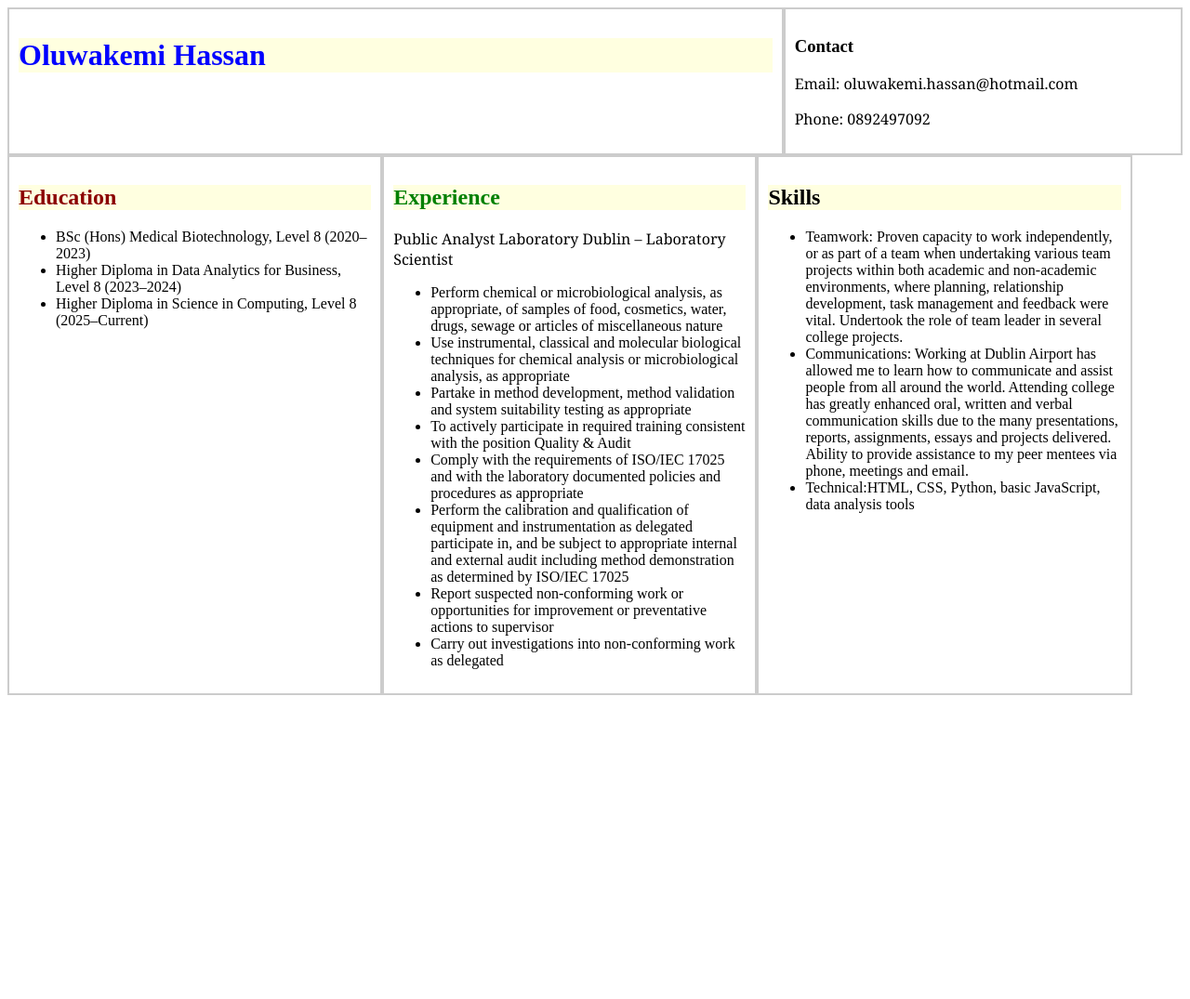
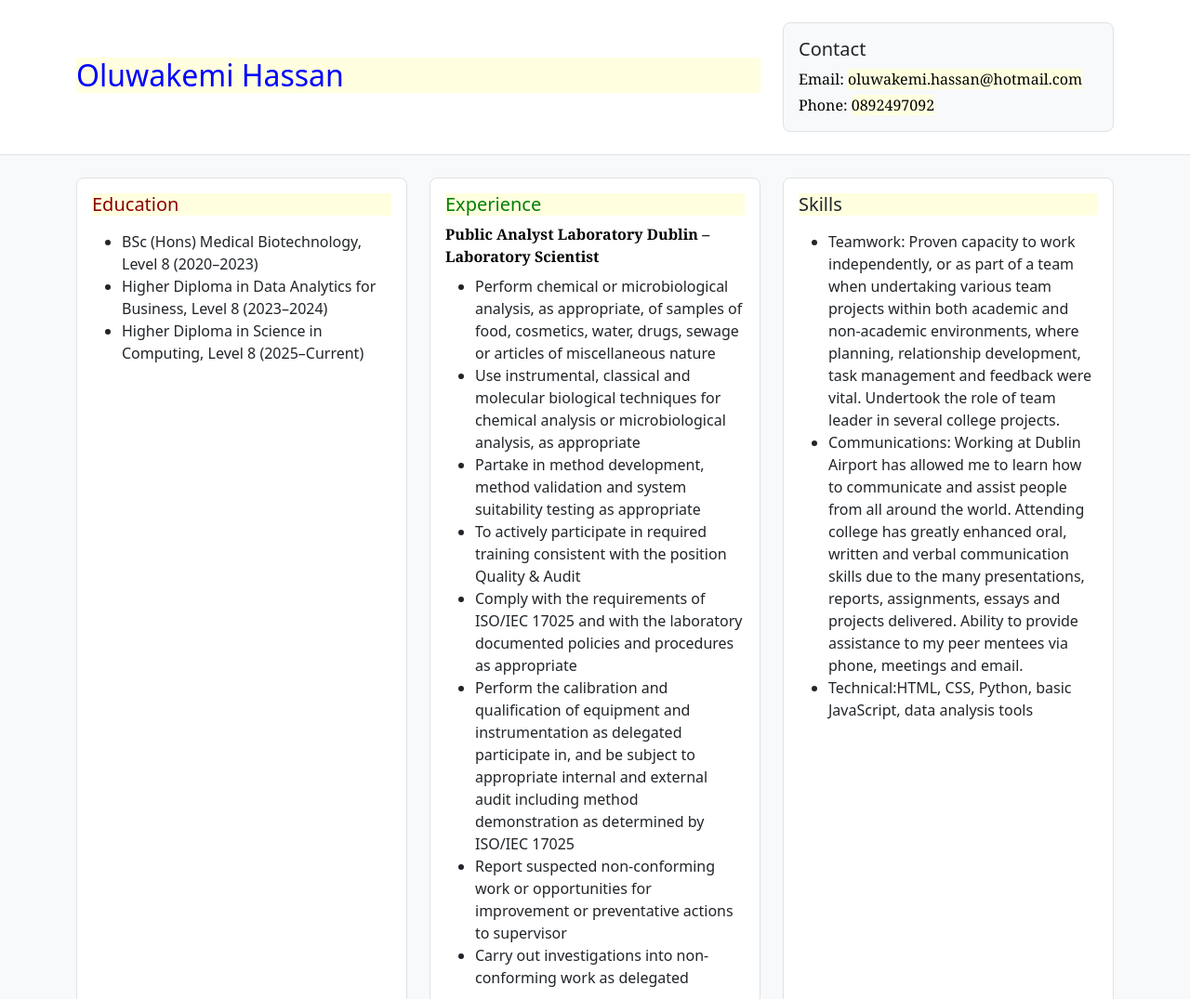
Before and after one commit to oluwakemihassan/oluwakemihassan.github.io, a plain HTML site: page index.html in a window 1280 px wide. Shown: the top 1075 px of the page at 93% size. Before the commit the page ends 800 px from the top, so only its background shows below. Drawn offline with nearby package versions, Linux system fonts and the light colour scheme.

Commit message:
Bootstrap

```diff
--- a/index.html
+++ b/index.html
@@ -1,36 +1,49 @@
 <!DOCTYPE html>
-<html>
+<!DOCTYPE html>
+<html lang="en">
   <head>
+    <meta charset="UTF-8" />
     <title>My Curriculum Vitae</title>
+    <meta name="viewport" content="width=device-width, initial-scale=1" />
+    <link href="https://cdn.jsdelivr.net/npm/bootstrap@5.3.8/dist/css/bootstrap.min.css" rel="stylesheet" integrity="sha384-sRIl4kxILFvY47J16cr9ZwB07vP4J8+LH7qKQnuqkuIAvNWLzeN8tE5YBujZqJLB" crossorigin="anonymous">
+	<script src="https://cdn.jsdelivr.net/npm/bootstrap@5.3.8/dist/js/bootstrap.bundle.min.js" integrity="sha384-FKyoEForCGlyvwx9Hj09JcYn3nv7wiPVlz7YYwJrWVcXK/BmnVDxM+D2scQbITxI" crossorigin="anonymous"></script>
     <link rel="stylesheet" href="myStyle.css">
   </head>
-	<body>
-		<div class="container-1">
-			<div class="box-1">
-				<h1 id="main" class="highlight">Oluwakemi Hassan</h1>
+  <body class="bg-light">
+    <header class="py-4 bg-white border-bottom">
+      <div class="container">
+        <div class="row g-4 align-items-center">
+          <div class="col-12 col-md-8">
+            <h1 id="main" class="highlight h2 mb-1">Oluwakemi Hassan</h1>
           </div>
-
-			<div class="box-2">
-				<h3>Contact</h3>
-				 <p>Email: oluwakemi.hassan@hotmail.com</p>
-				 <p>Phone: 0892497092</p>
+          <div class="col-12 col-md-4">
+            <div class="p-3 bg-light border rounded-3 h-100">
+              <h3 class="h5 mb-2">Contact</h3>
+              <p class="mb-1">Email: <span class="highlight">oluwakemi.hassan@hotmail.com</span></p>
+              <p class="mb-0">Phone: <span class="highlight">0892497092</span></p>
             </div>
           </div>
-
-		<div class="container-2">
-			<div class="container-2-box">
-				<h2 id="education" class="highlight">Education</h2>
-				<ul>
+        </div>
+      </div>
+    </header>
+    <main class="py-4">
+      <div class="container">
+        <div class="row g-4">
+          <section class="col-12 col-md-6 col-lg-4">
+            <div class="p-3 bg-white border rounded-3 h-100">
+              <h2 id="education" class="h5 highlight">Education</h2>
+              <ul class="mt-3 mb-0">
                 <li>BSc (Hons) Medical Biotechnology, Level 8 (2020–2023)</li>
                 <li>Higher Diploma in Data Analytics for Business, Level 8 (2023–2024)</li>
                 <li>Higher Diploma in Science in Computing, Level 8 (2025–Current)</li>
               </ul>
             </div>
-
-			<div class="container-2-box">
-				<h2 id="experience" class="highlight">Experience</h2>
-				<p class="jump">Public Analyst Laboratory Dublin – Laboratory Scientist</p>
-				<ul>
+          </section>
+          <section class="col-12 col-md-6 col-lg-4">
+            <div class="p-3 bg-white border rounded-3 h-100">
+              <h2 id="experience" class="h5 highlight">Experience</h2>
+              <p class="mb-2 jump"><strong>Public Analyst Laboratory Dublin – Laboratory Scientist</strong></p>
+              <ul class="mb-0">
                 <li>Perform chemical or microbiological analysis, as appropriate, of samples of food, cosmetics, water, drugs, sewage or articles of miscellaneous nature</li>
 				<li>Use instrumental, classical and molecular biological techniques for chemical analysis or microbiological analysis, as appropriate</li>
 				<li>Partake in method development, method validation and system suitability testing as appropriate</li>
@@ -41,15 +54,20 @@
 				<li>Carry out investigations into non-conforming work as delegated </li>
               </ul>
             </div>
+          </section>
 
-			<div class="container-2-box">
-				<h2 id="skills" class="highlight">Skills</h2>
-				<ul>
+          <section class="col-12 col-md-6 col-lg-4">
+            <div class="p-3 bg-white border rounded-3 h-100">
+              <h2 id="skills" class="h5 highlight">Skills</h2>
+              <ul class="mb-0 mt-3">
                 <li>Teamwork: Proven capacity to work independently, or as part of a team when undertaking various team projects within both academic and non-academic environments, where planning, relationship development, task management and feedback were vital. Undertook the role of team leader in several college projects.</li>
 				<li>Communications: Working at Dublin Airport has allowed me to learn how to communicate and assist people from all around the world. Attending college has greatly enhanced oral, written and verbal communication skills due to the many presentations, reports, assignments, essays and projects delivered. Ability to provide assistance to my peer mentees via phone, meetings and email.</li>
 				<li>Technical:HTML, CSS, Python, basic JavaScript, data analysis tools</li>
               </ul>
             </div>
+          </section>
         </div>
+      </div>
+    </main>
   </body>
 </html>
--- a/myStyle.css
+++ b/myStyle.css
@@ -1,72 +1,26 @@
 p{
-	color: black;
-	font-family: Georgia;
+	color:black;
+	font-family:Georgia;
 }
 body{
-	background: white;
+	background:white;
 }
-.highlight {
+.highlight{
 	background: lightyellow;
 }
-
-.bottomline {
+.bottomline{
 	text-decoration: underline;
 	font-style: italic;
 }
-
-.jump:hover {
-    font-size: 150%;
+.jump:hover{
+	transform: scale(1.03);
 }
-
-#main {
+#main{
 	color: blue;
 }
-
-#education {
+#education{
 	color: darkred;
 }
-
-#experience {
+#experience{
 	color: green;
 }
-
-.container-1{
-	display: flex;
-	flex-wrap: wrap;
-}
-.container-2{
-	display: flex;
-	flex-wrap:wrap;
-}
-
-.container-1 div, .container-2 div{
-    border:2px #ccc solid;
-    padding:10px;
- }
-.box-1{
-    flex:2;
-    order:1;
- }
-
-.box-2{
-    flex:1;
-    order:2;
-}
-.container-2-box{
-    flex-basis: 30%;
-}
-@media (max-width: 600px){
-  .container-1{
-  justify-content: center;
-  }
-  .box-1, .box-2{
-  flex-basis: 100%;
-  }
-
-  .container-2{
-  justify-content: center;
-  }
-  .container-2-box{
-  flex-basis: 100%;
-  }
-}
```
Lines whose indentation alone changed are shown as unchanged.
